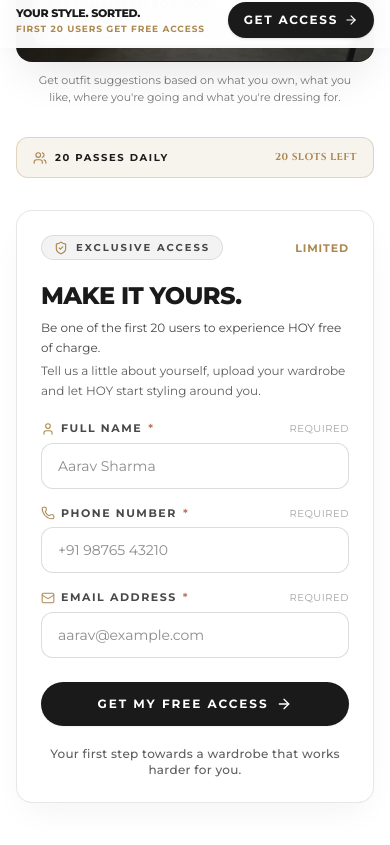
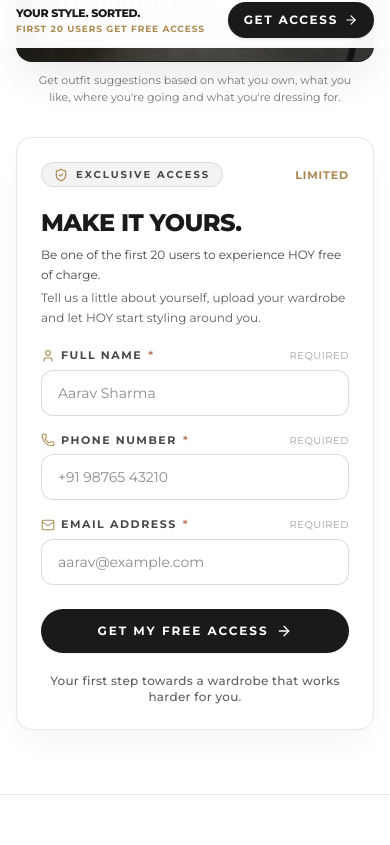
Before and after one commit to tanikshrma/HOY-Landing-Page, a React (Vite) app: page / in a window 390 px wide. Shown: the part 796-1641 px from the top of the page. Built offline with nearby package versions, Linux system fonts and the light colour scheme; no server answers.

Commit message:
refactor: remove daily pass intake banner from hero
Clean up the mobile layout by removing the redundant atelier intake banner from the hero section.

```diff
--- a/src/components/HeroSection.tsx
+++ b/src/components/HeroSection.tsx
@@ -1,5 +1,5 @@
 import React from 'react';
-import { ArrowRight, Crown, Users, UserCheck } from 'lucide-react';
+import { ArrowRight, Crown, UserCheck } from 'lucide-react';
 import { IMAGES } from '../assets/images';
 import { LeadFormCard } from './LeadFormCard';
 import { LeadFormData } from '../types';
@@ -115,25 +115,8 @@
             </div>
           </div>
 
-          {/* 3. MOBILE & TABLET ATELIER INTAKE BANNER */}
-          <div className="order-3 md:col-span-2 lg:hidden w-full max-w-lg mx-auto">
-            <div className="flex items-center justify-between px-4 py-3 rounded-xl bg-[#AB8850]/10 border border-[#AB8850]/30 text-[#1A1A1A]">
-              <div className="flex items-center gap-2">
-                <Users className="w-3.5 h-3.5 text-[#AB8850] shrink-0" strokeWidth={2} />
-                <span className="font-montserrat font-bold text-[10px] sm:text-[11px] tracking-[0.16em] uppercase text-[#1A1A1A]">
-                  20 PASSES DAILY
-                </span>
-              </div>
-              <span className={`font-cinzel text-[10px] font-bold tracking-wider uppercase ${
-                slots.isSoldOut ? 'text-[#C07A61]' : 'text-[#AB8850]'
-              }`}>
-                {slots.isSoldOut ? 'SOLD OUT' : `${slots.remainingSlots} SLOTS LEFT`}
-              </span>
-            </div>
-          </div>
-
-          {/* 4. RIGHT COLUMN: Refined Lead Generation Form Card */}
-          <div className="order-4 md:col-span-2 lg:col-span-4 w-full max-w-lg mx-auto md:max-w-xl lg:max-w-none">
+          {/* 3. RIGHT COLUMN: Refined Lead Generation Form Card */}
+          <div className="order-3 md:col-span-2 lg:col-span-4 w-full max-w-lg mx-auto md:max-w-xl lg:max-w-none">
             <LeadFormCard
               id="hero-lead-form"
               onSuccess={onLeadSuccess}
```
